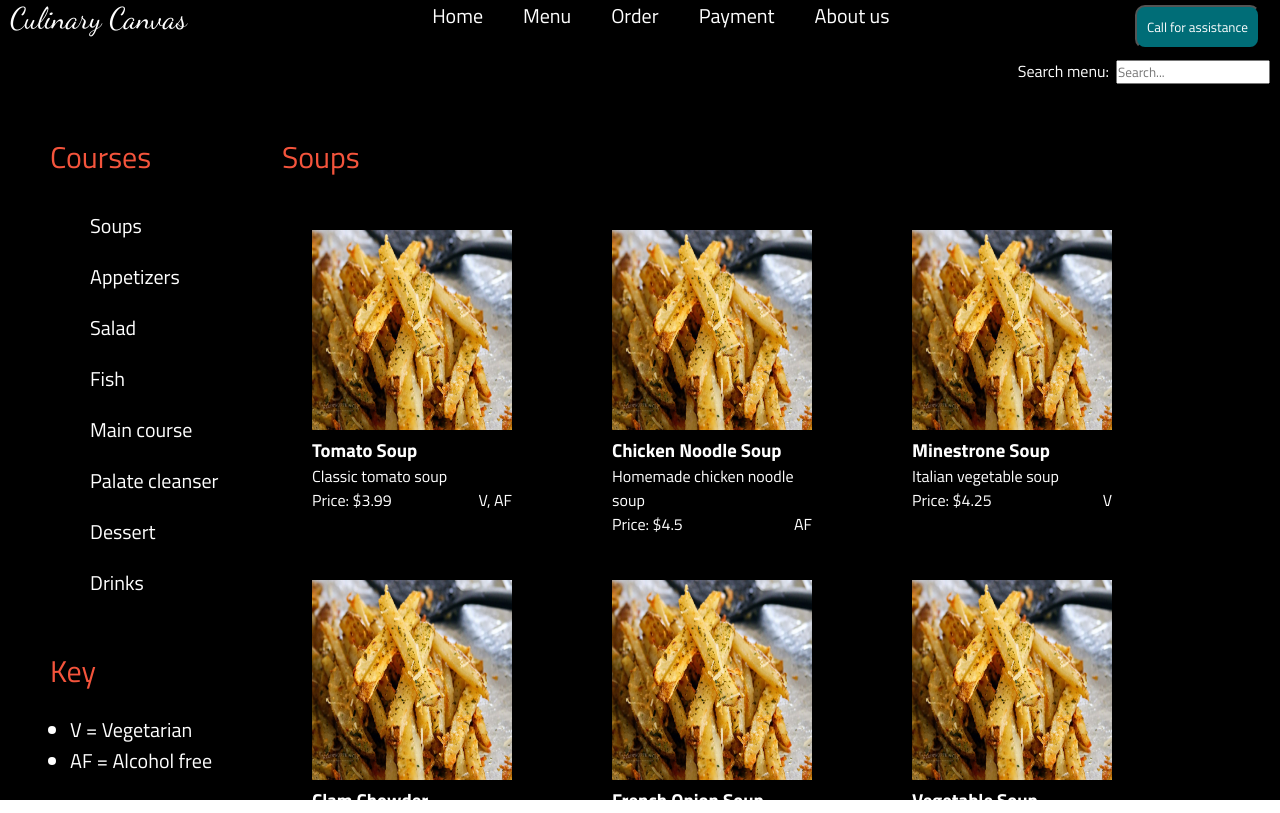
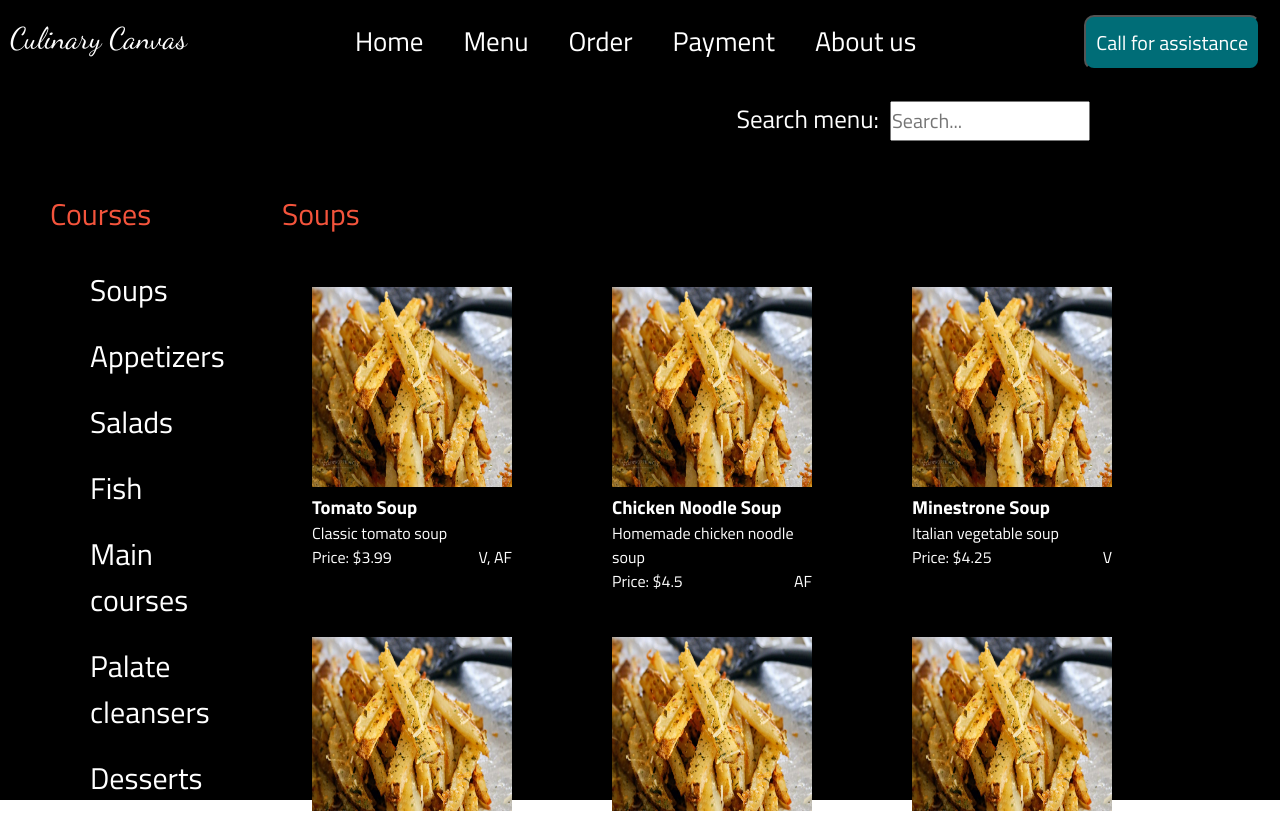
Before and after one commit to shahzill/CPSC481Project, a React (Create React App) app in the folder project/: page /Menu in a window 1280 px wide. Shown: the top 813 px of the page. Built offline with nearby package versions, Linux system fonts and the light colour scheme.

Commit message:
Search feature

```diff
--- a/project/package.json
+++ b/project/package.json
@@ -14,6 +14,7 @@
     "react-router-dom": "^6.22.1",
     "react-router-hash-link": "^2.4.3",
     "react-scripts": "5.0.1",
+    "react-scroll": "^1.9.0",
     "web-vitals": "^2.1.4"
   },
   "scripts": {
--- a/project/src/Components/Navbar.js
+++ b/project/src/Components/Navbar.js
@@ -1,43 +1,53 @@
-import React, {useState, useEffect} from "react";
+import React, { useState, useEffect } from "react";
 import { useRef } from "react";
-import { HashLink as Link} from 'react-router-hash-link'
-import "../Style/Navbar.css"
+import { HashLink as Link } from "react-router-hash-link";
+import "../Style/Navbar.css";
 
 function Navbar() {
   const navRef = useRef();
-	const [navColor,setNavColor] = useState(false);
+  const [navColor, setNavColor] = useState(false);
 
-	const showNavbar = () => {
-		navRef.current.classList.toggle(
-			"responsive_nav"
-		);
+  const changeBG = () => {
+    if (window.scrollY >= 10) {
+      setNavColor(true);
+    } else {
+      setNavColor(false);
+    }
   };
 
-	const changeBG = () => {
-		if(window.scrollY >= 10){
-			setNavColor(true)
-		}
-		else{
-			setNavColor(false)
-		}
-	}
-
-	window.addEventListener('scroll', changeBG)
+  window.addEventListener("scroll", changeBG);
 
   return (
     <header className="header">
-			<Link className="link dancingScript" smooth to="/#" style={{ marginLeft: '10px' }}>Culinary Canvas</Link>
+      <Link
+        className="link dancingScript"
+        smooth
+        to="/#"
+        style={{ marginLeft: "10px" }}
+      >
+        Culinary Canvas
+      </Link>
 
       <nav ref={navRef}>
         <div className="links">
-                    <Link className="link" smooth to="/" >Home</Link>
-                    <Link className="link" smooth to="/Menu" >Menu</Link>
-                    <Link className="link" smooth to="/Order" >Order</Link>
-                    <Link className="link" smooth to="/Payment" >Payment</Link>
-                    <Link className="link" smooth to="" >About us</Link>
+          <Link className="link" smooth to="/">
+            Home
+          </Link>
+          <Link className="link" smooth to="/Menu">
+            Menu
+          </Link>
+          <Link className="link" smooth to="/Order">
+            Order
+          </Link>
+          <Link className="link" smooth to="/Payment">
+            Payment
+          </Link>
+          <Link className="link" smooth to="">
+            About us
+          </Link>
         </div>
       </nav>
-			<button className="CallForAssistance" >Call for assistance</button>
+      <button className="CallForAssistance">Call for assistance</button>
     </header>
   );
 }
--- a/project/src/Pages/Menu.js
+++ b/project/src/Pages/Menu.js
@@ -1,31 +1,131 @@
-import React from "react";
+import React, { useState, useEffect } from "react";
 import Navbar from "../Components/Navbar";
 import "../Style/Navbar.css";
 import "../Style/Menu.css";
 import { foodItems } from "../Data/FoodItems";
 import steakFries from "../Images/SteakFries.jpg";
 import { Link } from "react-router-dom";
+import { HashLink as ScrollLink } from "react-router-hash-link";
+import { animateScroll as scroll } from "react-scroll";
 
 function MenuPage() {
   // Find the specific food item
-  const specificFoodItem =
-    foodItems.find((foodItem) => foodItem.id === 2) || null;
-  const Soups = foodItems.filter((foodItem) => foodItem.Course === "Soups");
-  const Appetizers = foodItems.filter(
-    (foodItem) => foodItem.Course === "Appetizers"
+  const [searchValue, setSearchValue] = useState("");
+  const [Soups, setSoups] = useState([]);
+  const [Appetizers, setAppetizers] = useState([]);
+  const [Salad, setSalad] = useState([]);
+  const [Fish, setFish] = useState([]);
+  const [MainCourse, setMainCourse] = useState([]);
+  const [PalateCleasner, setPalateCleasner] = useState([]);
+  const [Dessert, setDessert] = useState([]);
+  const [Drinks, setDrinks] = useState([]);
+
+  useEffect(() => {
+    updateFoodData();
+  }, []);
+
+  function updateFoodData() {
+    console.log("calling usestate");
+    if (searchValue != null && searchValue.length > 1) {
+      console.log("calling usestate yesyyys");
+      setSoups(
+        foodItems.filter(
+          (foodItem) =>
+            foodItem.Course === "Soups" &&
+            foodItem.Name.toLowerCase().includes(searchValue.toLowerCase())
+        )
       );
-  const Salad = foodItems.filter((foodItem) => foodItem.Course === "Salad");
-  const Fish = foodItems.filter((foodItem) => foodItem.Course === "Fish");
-  const MainCourse = foodItems.filter(
-    (foodItem) => foodItem.Course === "Main course"
+
+      setAppetizers(
+        foodItems.filter(
+          (foodItem) =>
+            foodItem.Course === "Appetizers" &&
+            foodItem.Name.toLowerCase().includes(searchValue.toLowerCase())
+        )
       );
-  const PalateCleasner = foodItems.filter(
-    (foodItem) => foodItem.Course === "Palate cleanser"
+
+      setSalad(
+        foodItems.filter(
+          (foodItem) =>
+            foodItem.Course === "Salad" &&
+            foodItem.Name.toLowerCase().includes(searchValue.toLowerCase())
+        )
       );
-  const Dessert = foodItems.filter(
-    (foodItem) => foodItem.Course === "Desserts"
+
+      setFish(
+        foodItems.filter(
+          (foodItem) =>
+            foodItem.Course === "Fish" &&
+            foodItem.Name.toLowerCase().includes(searchValue.toLowerCase())
+        )
       );
-  const Drinks = foodItems.filter((foodItem) => foodItem.Course === "Drinks");
+
+      setMainCourse(
+        foodItems.filter(
+          (foodItem) =>
+            foodItem.Course === "Main course" &&
+            foodItem.Name.toLowerCase().includes(searchValue.toLowerCase())
+        )
+      );
+
+      setPalateCleasner(
+        foodItems.filter(
+          (foodItem) =>
+            foodItem.Course === "Palate cleanser" &&
+            foodItem.Name.toLowerCase().includes(searchValue.toLowerCase())
+        )
+      );
+
+      setDessert(
+        foodItems.filter(
+          (foodItem) =>
+            foodItem.Course === "Desserts" &&
+            foodItem.Name.toLowerCase().includes(searchValue.toLowerCase())
+        )
+      );
+
+      setDrinks(
+        foodItems.filter(
+          (foodItem) =>
+            foodItem.Course === "Drinks" &&
+            foodItem.Name.toLowerCase().includes(searchValue.toLowerCase())
+        )
+      );
+    } else {
+      setSoups(foodItems.filter((foodItem) => foodItem.Course === "Soups"));
+
+      setAppetizers(
+        foodItems.filter((foodItem) => foodItem.Course === "Appetizers")
+      );
+
+      setSalad(foodItems.filter((foodItem) => foodItem.Course === "Salad"));
+
+      setFish(foodItems.filter((foodItem) => foodItem.Course === "Fish"));
+
+      setMainCourse(
+        foodItems.filter((foodItem) => foodItem.Course === "Main course")
+      );
+
+      setPalateCleasner(
+        foodItems.filter((foodItem) => foodItem.Course === "Palate cleanser")
+      );
+
+      setDessert(
+        foodItems.filter((foodItem) => foodItem.Course === "Desserts")
+      );
+
+      setDrinks(foodItems.filter((foodItem) => foodItem.Course === "Drinks"));
+    }
+  }
+  const handleSearchChange = (event) => {
+    // Update the width dynamically based on the input value
+    const { value } = event.target;
+
+    // Set the input value to the entered word
+    setSearchValue(value);
+    console.log(searchValue);
+    updateFoodData();
+  };
 
   return (
     <>
@@ -38,21 +138,76 @@ function MenuPage() {
         <div className="contentMenuPage">
           <div className="search-bar">
             Search menu:&nbsp;&nbsp;
-            <input type="text" placeholder="Search..." />
+            <input
+              type="text"
+              style={{ width: "200px", height: "40px", fontSize: "20px" }}
+              className="search-menu-bar"
+              value={searchValue}
+              placeholder="Search..."
+              onChange={handleSearchChange}
+            />
           </div>
           <div className="menu">
             <div className="courses">
               <div className="courses-header">Courses</div>
               <div className="courses-list">
                 <ul>
+                  <ScrollLink
+                    className="font-size-link-course"
+                    smooth
+                    to="#Soups"
+                  >
                     <li>Soups</li>
+                  </ScrollLink>
+                  <ScrollLink
+                    className="font-size-link-course"
+                    smooth
+                    to="#Appetizers"
+                  >
                     <li>Appetizers</li>
-                  <li>Salad</li>
+                  </ScrollLink>
+                  <ScrollLink
+                    className="font-size-link-course"
+                    smooth
+                    to="#Salad"
+                  >
+                    <li>Salads</li>
+                  </ScrollLink>
+                  <ScrollLink
+                    className="font-size-link-course"
+                    smooth
+                    to="#fish"
+                  >
                     <li>Fish</li>
-                  <li>Main course</li>
-                  <li>Palate cleanser</li>
-                  <li>Dessert</li>
+                  </ScrollLink>
+                  <ScrollLink
+                    className="font-size-link-course"
+                    smooth
+                    to="#MainCourse"
+                  >
+                    <li>Main courses</li>
+                  </ScrollLink>
+                  <ScrollLink
+                    className="font-size-link-course"
+                    smooth
+                    to="#PalateCleanser"
+                  >
+                    <li>Palate cleansers</li>
+                  </ScrollLink>
+                  <ScrollLink
+                    className="font-size-link-course"
+                    smooth
+                    to="#Desserts"
+                  >
+                    <li>Desserts</li>
+                  </ScrollLink>
+                  <ScrollLink
+                    className="font-size-link-course"
+                    smooth
+                    to="#Drinks"
+                  >
                     <li>Drinks</li>
+                  </ScrollLink>
                 </ul>
               </div>
               <div className="key-header">Key</div>
@@ -65,7 +220,9 @@ function MenuPage() {
             </div>
             <div className="menu-items">
               <div className="food-items-courses">
-                <div className="food-items-courses-header">Soups</div>
+                <div id="Soups" className="food-items-courses-header">
+                  Soups
+                </div>
                 <div className="food-items-courses-items">
                   {Soups.map((item, index) => (
                     <Link
@@ -89,7 +246,9 @@ function MenuPage() {
                 </div>
               </div>
               <div className="food-items-courses">
-                <div className="food-items-courses-header">Appetizers</div>
+                <div id="Appetizers" className="food-items-courses-header">
+                  Appetizers
+                </div>
                 <div className="food-items-courses-items">
                   {Appetizers.map((item, index) => (
                     <Link
@@ -110,7 +269,9 @@ function MenuPage() {
                 </div>
               </div>
               <div className="food-items-courses">
-                <div className="food-items-courses-header">Salad</div>
+                <div id="Salad" className="food-items-courses-header">
+                  Salad
+                </div>
                 <div className="food-items-courses-items">
                   {Salad.map((item, index) => (
                     <Link
@@ -131,7 +292,9 @@ function MenuPage() {
                 </div>
               </div>
               <div className="food-items-courses">
-                <div className="food-items-courses-header">Fish</div>
+                <div id="fish" className="food-items-courses-header">
+                  Fish
+                </div>
                 <div className="food-items-courses-items">
                   {Fish.map((item, index) => (
                     <Link
@@ -152,7 +315,9 @@ function MenuPage() {
                 </div>
               </div>
               <div className="food-items-courses">
-                <div className="food-items-courses-header">Main Course</div>
+                <div id="MainCourse" className="food-items-courses-header">
+                  Main Course
+                </div>
                 <div className="food-items-courses-items">
                   {MainCourse.map((item, index) => (
                     <Link
@@ -173,7 +338,9 @@ function MenuPage() {
                 </div>
               </div>
               <div className="food-items-courses">
-                <div className="food-items-courses-header">Palate Cleasner</div>
+                <div id="PalateCleanser" className="food-items-courses-header">
+                  Palate Cleanser
+                </div>
                 <div className="food-items-courses-items">
                   {PalateCleasner.map((item, index) => (
                     <Link
@@ -194,7 +361,9 @@ function MenuPage() {
                 </div>
               </div>
               <div className="food-items-courses">
-                <div className="food-items-courses-header">Desserts</div>
+                <div id="Desserts" className="food-items-courses-header">
+                  Desserts
+                </div>
                 <div className="food-items-courses-items">
                   {Dessert.map((item, index) => (
                     <Link
@@ -215,7 +384,9 @@ function MenuPage() {
                 </div>
               </div>
               <div className="food-items-courses">
-                <div className="food-items-courses-header">Drinks</div>
+                <div id="Drinks" className="food-items-courses-header">
+                  Drinks
+                </div>
                 <div className="food-items-courses-items">
                   {Drinks.map((item, index) => (
                     <Link
--- a/project/src/Style/Home.css
+++ b/project/src/Style/Home.css
@@ -29,7 +29,7 @@
 .about-us-button {
     margin: 20px;
     padding: 10px 20px;
-    font-size: 20px;
+    font-size: 30px;
     border: none;
     border-radius: 5px;
     cursor: pointer;
--- a/project/src/Style/Menu.css
+++ b/project/src/Style/Menu.css
@@ -6,18 +6,26 @@
 
 .contentMenuPage{
     padding: 10px;
-    height: 90vh;
+    height: 80vh;
 }
 
 .search-bar{
     color: white;
     text-align: right;
+    margin-right: 180px;
+    margin-top: 20px;
+    font-size: 25px;
+}
+.search-menu-bar {
+    height: 100%;
+    width: 100%;
 }
 
 .menu{
     display: flex;
     flex-direction: row;
     margin-top: 30px;
+    height: 80vh;
 }
 .price-key{
     display: flex;
@@ -26,6 +34,17 @@
 }
 .courses{
     width: 25%;
+}
+.font-size-link-course{
+    font-size: 30px;
+    text-decoration: none;
+    color: White;
+    transition: text-shadow 0.3s ease;
+    margin-top: 20px;
+}
+
+.font-size-link-course:hover{
+    color: var(--main-color);
 }
 
 .key-header{
@@ -66,7 +85,7 @@
 
 .menu-items{
     width: 100%;
-    height: 90vh;
+    height: 80vh;
     overflow: auto;
 }
 .menu-items::-webkit-scrollbar {
--- a/project/src/Style/Navbar.css
+++ b/project/src/Style/Navbar.css
@@ -25,8 +25,9 @@
 .link{
     text-decoration: none;
     color: White;
-    font-size: 20px;
+    font-size: 27px;
     transition: text-shadow 0.3s ease;
+    margin-top: 20px;
 }
 
 .link:hover {
@@ -36,11 +37,12 @@
 
 .CallForAssistance{
     margin-right: 20px;
-    margin-top: 5px;
+    margin-top: 15px;
     background-color: var(--button-color);
     padding: 10px;
     border-radius: 10px;
     color: white;
+    font-size: 20px;
 }
 
 .dancingScript {
```
Also changed, not shown: 1 other file (tests, documents, lock files or other folders). Lines whose indentation alone changed are shown as unchanged.
